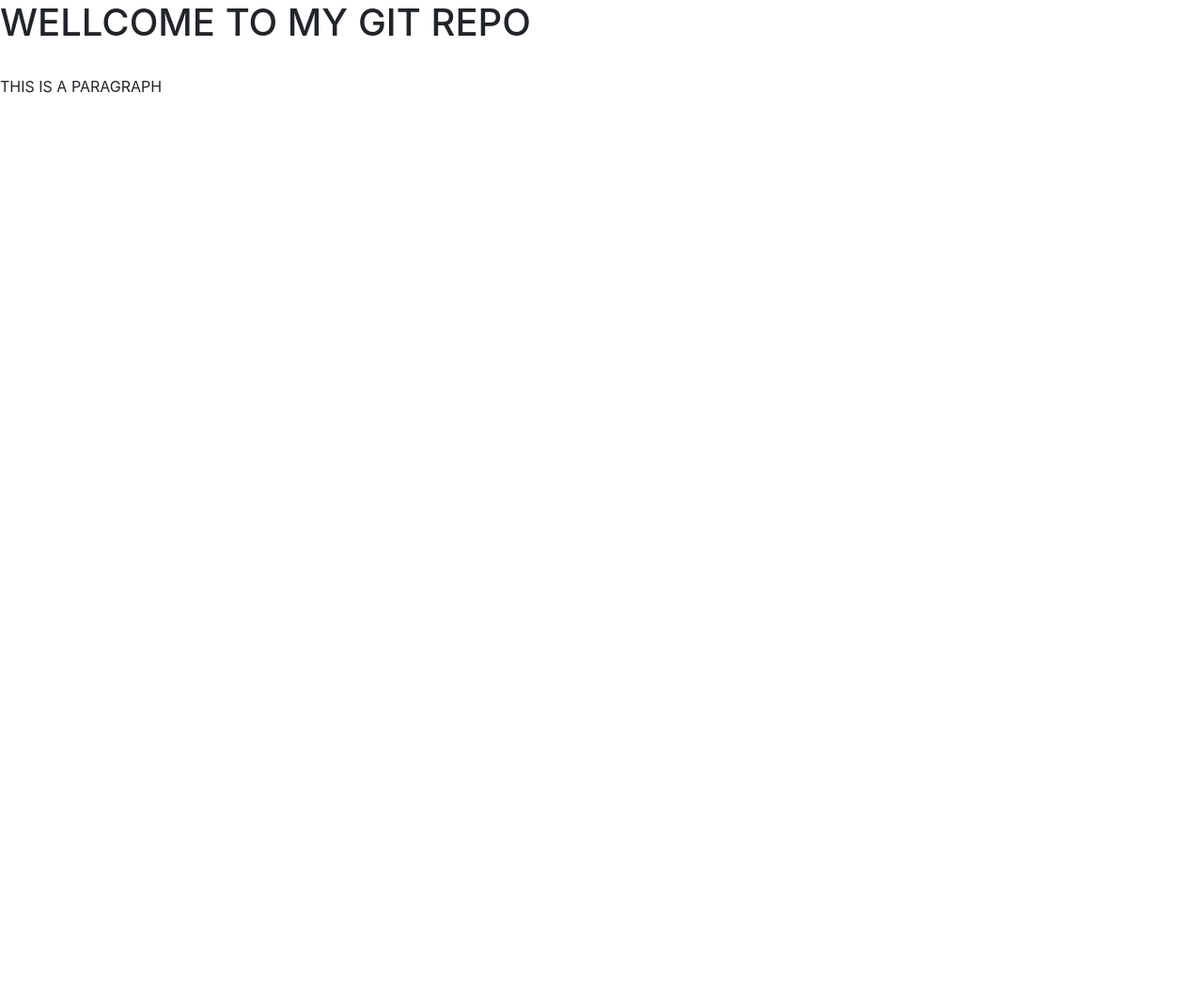
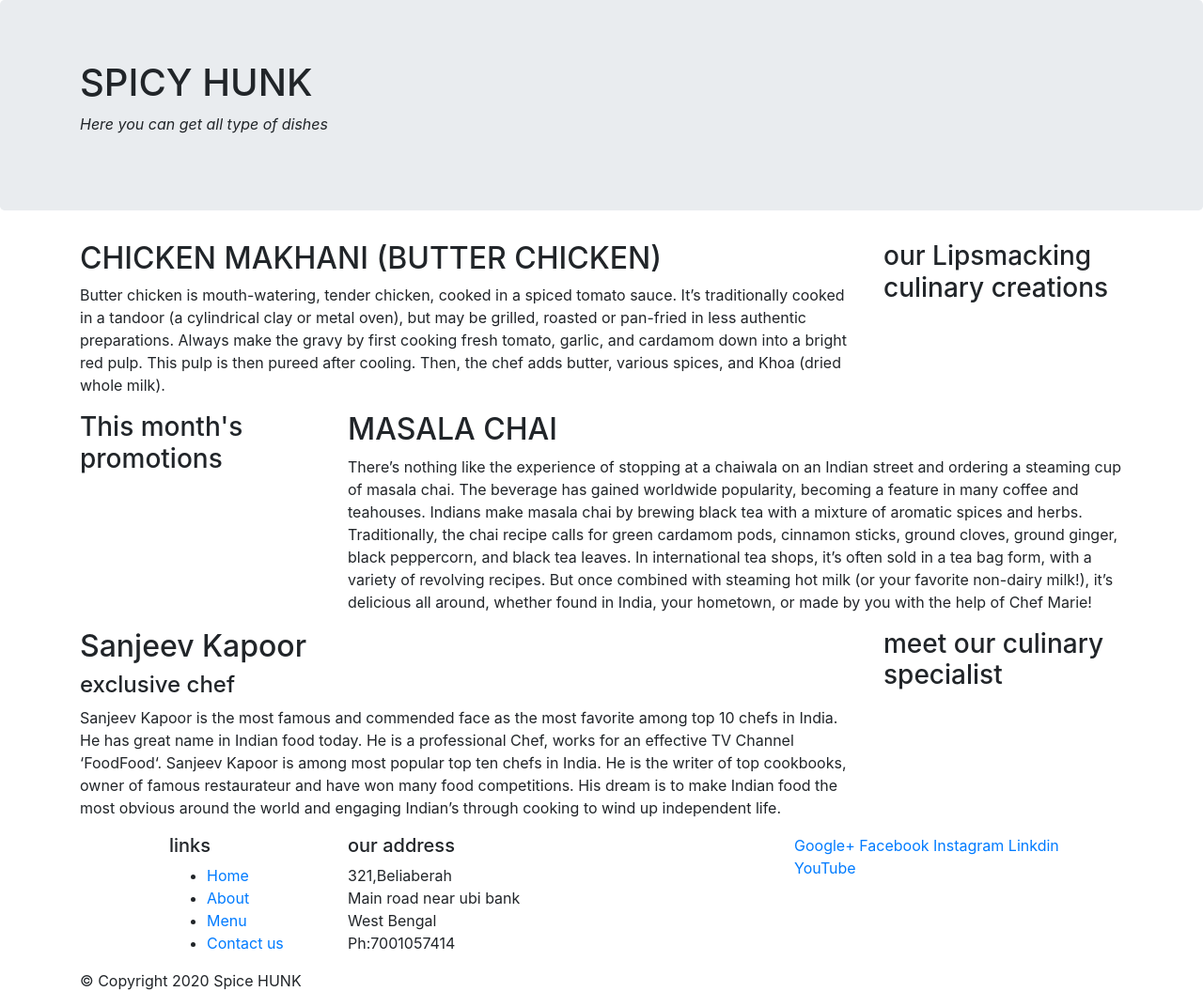
Before and after one commit to sayan99614/git-test, a website: page index.html in a window 1280 px wide. Shown: the whole page at 94% size. Before the commit the page ends 800 px from the top, so only its background shows below. Drawn offline with nearby package versions, Linux system fonts and the light colour scheme.

Commit message:
bootstrap_grid

```diff
--- a/index.html
+++ b/index.html
@@ -10,9 +10,98 @@
 <title>index page</title>
 </head>
 <body>
-<h1>WELLCOME TO MY GIT REPO</h1>
-    <br>
-    <p>THIS IS A PARAGRAPH</p>
+    <header class="jumbotron text">
+        <div class="container ">
+            <div class="row">
+                <div class="col-12 col-sm-6"><h1>SPICY HUNK</h1>
+                    <i><p>Here you can get all type of dishes </p></i>
+                </div>
+                <div class="col-12 col-sm">
+                </div>
+            </div>
+        </div>
+    </header>
+
+    <div class="container">
+        <div class="row">
+            <div class="col-12 col-sm-4 order-sm-last col-md-3">
+                <h3>our Lipsmacking culinary creations</h3>
+            </div>
+            <div class="col-12 col-sm order-sm-first col-md">
+            <h2>CHICKEN MAKHANI (BUTTER CHICKEN)</h2>
+            <p>Butter chicken is mouth-watering, tender chicken, cooked in a spiced tomato sauce. It’s traditionally cooked in a tandoor (a cylindrical clay or metal oven), but may be grilled, roasted or pan-fried in less authentic preparations.
+                Always make the gravy by first cooking fresh tomato, garlic, and cardamom down into a bright red pulp. This pulp is then pureed after cooling. Then, the chef adds butter, various spices, and Khoa (dried whole milk).</p>
+        </div>
+        </div>
+
+        <div class="row">
+        <div class="col-12 col-sm-4 col-md-3">
+            <h3>This month's promotions</h3>
+        </div>
+        <div class="col col-sm col-md">
+            <h2>MASALA CHAI</h2>
+            <p>There’s nothing like the experience of stopping at a chaiwala on an Indian street and ordering a steaming cup of masala chai. The beverage has gained worldwide popularity, becoming a feature in many coffee and teahouses.
+
+                Indians make masala chai by brewing black tea with a mixture of aromatic spices and herbs.
+
+                Traditionally, the chai recipe calls for green cardamom pods, cinnamon sticks, ground cloves, ground ginger, black peppercorn, and black tea leaves.
+
+                In international tea shops, it’s often sold in a tea bag form, with a variety of revolving recipes.
+
+                But once combined with steaming hot milk (or your favorite non-dairy milk!), it’s delicious all around, whether found in India, your hometown, or made by you with the help of Chef Marie!</p>
+        </div>
+        </div>
+
+
+        <div class="row">
+        <div class="col-12 col-sm-4 order-sm-last col-md-3">
+            <h3>meet our culinary specialist</h3>
+        </div>
+        <div class="col col-sm order-sm-first col-md">
+            <h2>Sanjeev Kapoor </h2>
+            <h4>exclusive chef</h4>
+            <p>Sanjeev Kapoor is the most famous and commended face as the most favorite among top 10 chefs in India. He has great name in Indian food today. He is a professional Chef, works for an effective TV Channel ‘FoodFood‘. Sanjeev Kapoor is among most popular top ten chefs in India. He is the writer of top cookbooks, owner of famous restaurateur and have won many food competitions. His dream is to make Indian food the most obvious around the world and engaging Indian’s through cooking to wind up independent life.</p>
+        </div>
+    </div>
+    </div>
+    <footer>
+        <div class="container">
+            <div class="row">
+                <div class="col-4 offset-1 col-sm-2">
+                    <h5>links</h5>
+                    <ul>
+                        <li><a href="#">Home</a></li>
+                        <li><a href="#">About</a></li>
+                        <li><a href="#">Menu</a></li>
+                        <li><a href="#">Contact us</a></li>
+                    </ul>
+                </div>
+                <div class="col-7 col-sm-5">
+                    <h5>our address</h5>
+                    <address>
+                        321,Beliaberah<br>
+                        Main road near ubi bank<br>
+                        West Bengal<br>
+                        Ph:7001057414
+                    </address>
+                </div>
+                    <div class="col-12 col-sm-4">
+                        <div>
+                            <a href="#">Google+</a>
+                            <a href="#">Facebook</a>
+                            <a href="#">Instagram</a>
+                            <a href="#">Linkdin</a>
+                            <a href="#">YouTube</a>
+                        </div>
+                    </div>
+                    </div>
+                <div class="row">
+                    <div class="col-auto">
+                    <p>© Copyright 2020 Spice HUNK </p>
+                </div>
+                </div>
+            </div>
+    </footer>
  <!-- jQuery first, then Popper.js, then Bootstrap JS. -->
  <script src="node_modules/jquery/dist/jquery.slim.min.js"></script>
  <script src="node_modules/popper.js/dist/umd/popper.min.js"></script>
```
